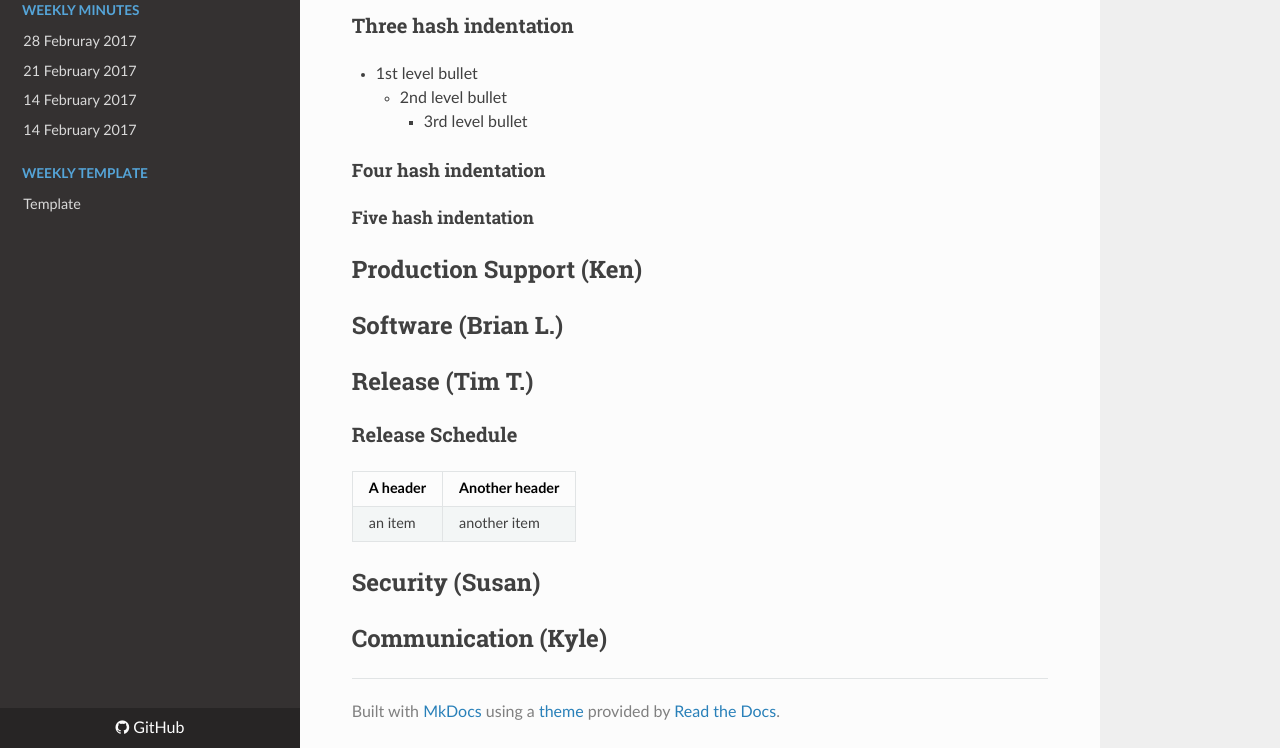
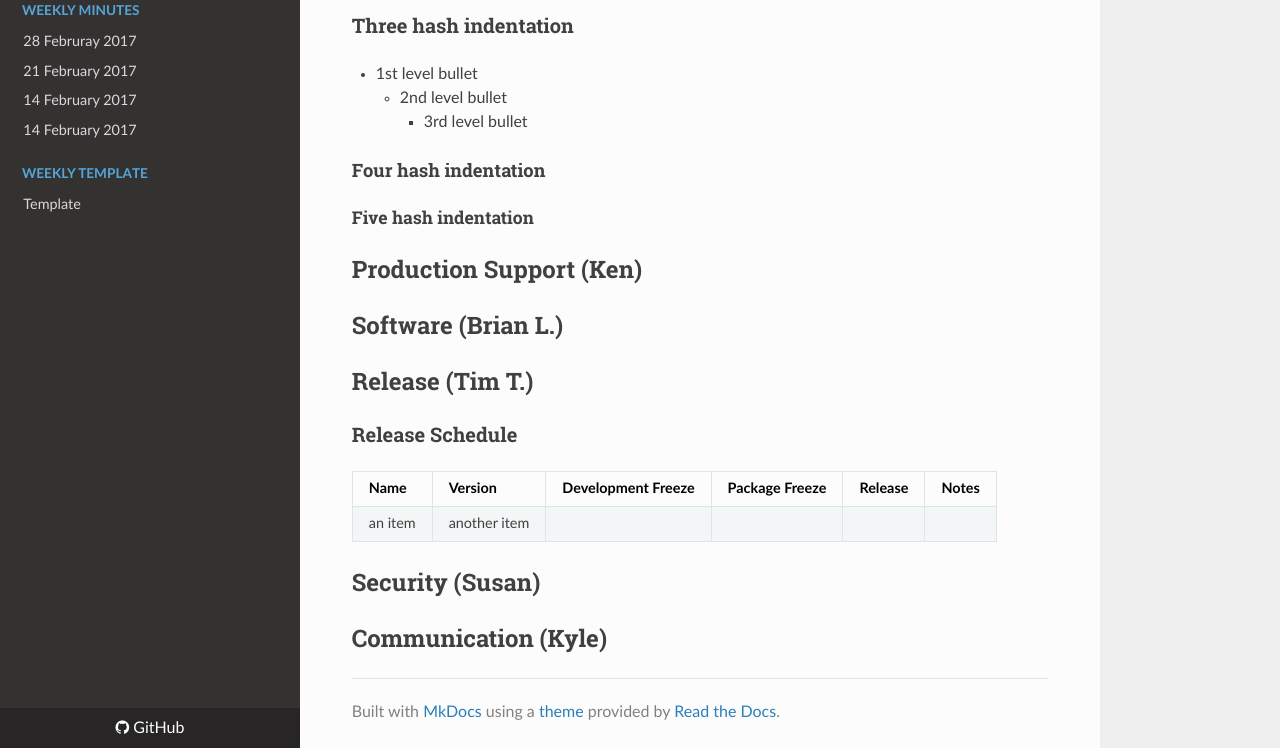
Before and after one commit to zsshah/production, an MkDocs documentation site: the page built from docs/WeeklyMinutes/7Feb2017.md, in a window 1280 px wide and 900 px high, scrolled down 2019 px, cut to the strip 152-900 px from the top of the window. Built offline with MkDocs 1.6.1, drawn with Linux system fonts in a browser that asks for light colours; nearby versions of some CDN libraries; old or Windows-style settings are respelled for this version of MkDocs.

Commit message:
Update 7Feb2017.md

```diff
--- a/docs/WeeklyMinutes/7Feb2017.md
+++ b/docs/WeeklyMinutes/7Feb2017.md
@@ -45,8 +45,8 @@
 
 ## Release (Tim T.)
 ### Release Schedule
-A header | Another header
---------- | -----------------
+Name | Version | Development Freeze	| Package Freeze	| Release	| Notes
+--------- | ---------- | ------ | ------ | -------- | ---------
 an item | another item
 
 
```
